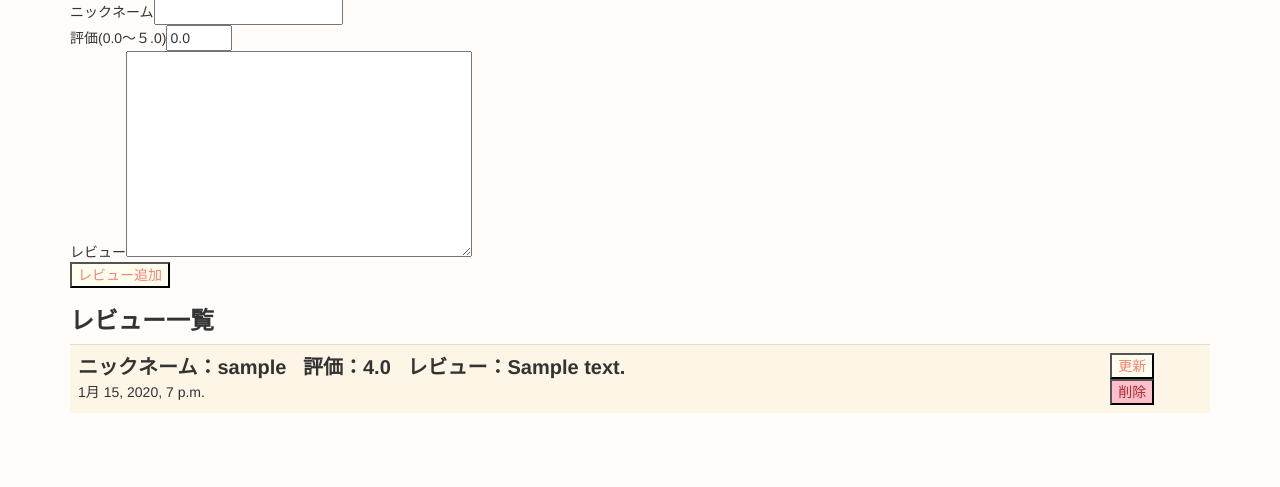
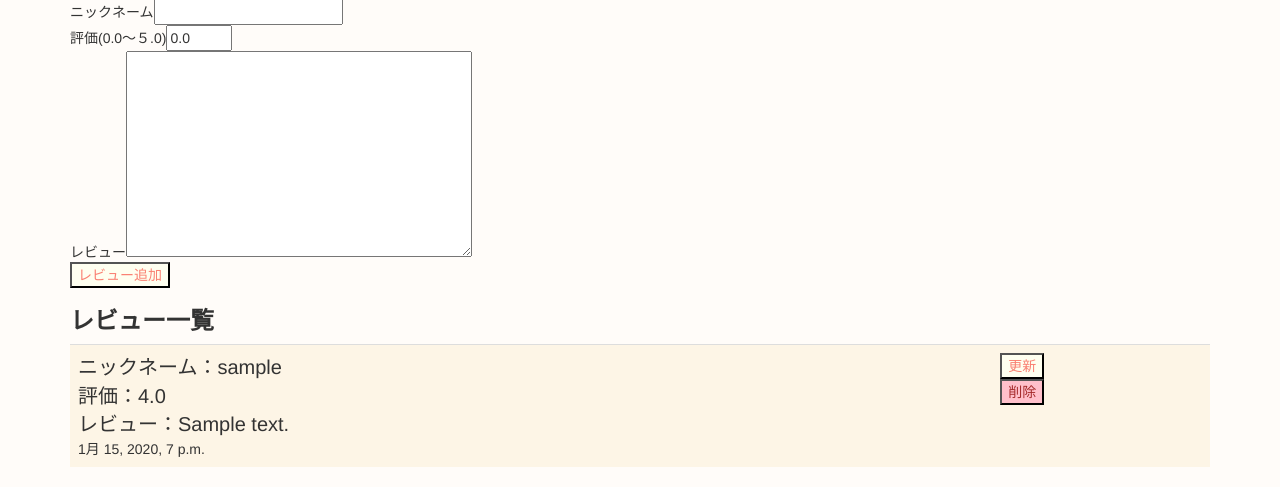
Before and after one commit to g-ri/teamwork, a Django app: page / in a window 1280 px wide. Shown: the part 1127-1614 px from the top of the page. Before the commit the page ends 1540 px from the top, so only its background shows below. Run offline with Django 3.2, Linux system fonts and the light colour scheme; tables that the repository leaves empty hold one stand-in row (values such as "Sample post"); some libraries are stand-ins or nearby versions.

Commit message:
ニックネーム・評価・レビューを3行に表示

```diff
--- a/review/static/css/review.css
+++ b/review/static/css/review.css
@@ -14,7 +14,7 @@ td {
 }
 .message {
     font-size: 20px;
-    font-weight: 600;
+    font-weight: 60%;
 }
 .button {
     color: #fa8072;
--- a/review/templates/review/index.html
+++ b/review/templates/review/index.html
@@ -56,14 +56,22 @@
                     {% for post in posts %}
                         <tr>
                             <td>
+                                <div>
                                     <div class="message">
                                         ニックネーム：{{ post.nickname }}&nbsp;&nbsp;
+                                    </div>
+                                    <div class="message">
                                         評価：{{ post.rate }}&nbsp;&nbsp;
+                                    </div>
+                                    <div class="message">
                                         レビュー：{{ post.review }}&nbsp;&nbsp;
                                     </div>
 
                                     <div>{{ post.created_date }}</div>
+                                </div>
                             </td>
+                            <td>
+                                <div>
                                     <td>
                                         <form action="{% url 'update' post.id %}" method="post">
                                             {% csrf_token %}
@@ -74,6 +82,8 @@
                                             <button class="button del">削除</button>
                                         </form>
                                     </td>
+                                </div>
+                            </td>
                         </tr>
                     {% endfor %}
                 </tbody>
```
Lines whose indentation alone changed are shown as unchanged.
